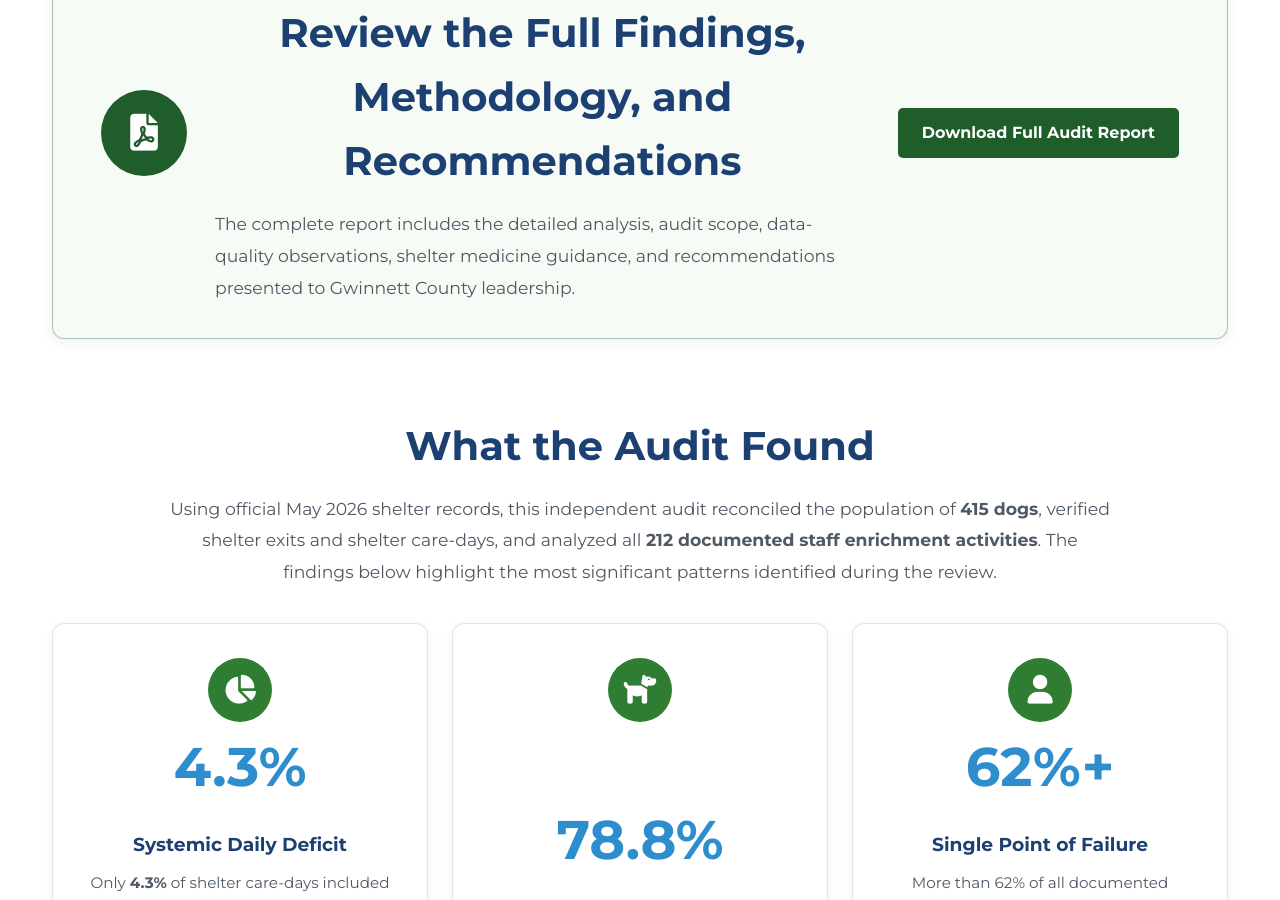
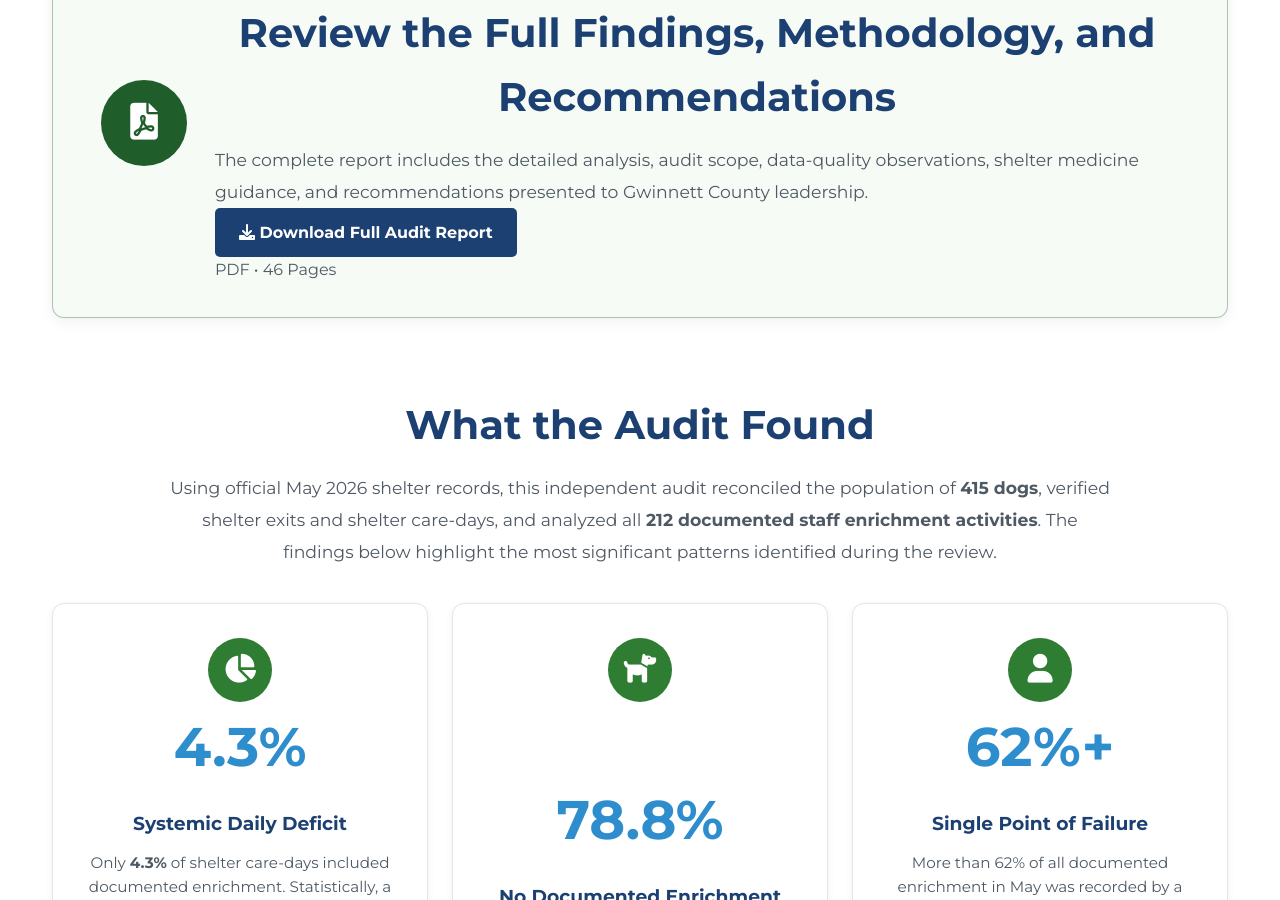
Before and after one commit to whitleybacon/gwinnett-animal-advocacy-alliance, a Jekyll site: the page built from issues/enrichment/index.html, in a window 1280 px wide and 900 px high, scrolled down 856 px. Built offline with Jekyll 4.4.1, drawn with Linux system fonts in a browser that asks for light colours.

Commit message:
Update index.html

```diff
--- a/issues/enrichment/index.html
+++ b/issues/enrichment/index.html
@@ -315,31 +315,48 @@ title: Canine Enrichment
 ======================================================= -->
 
 <section class="home-section">
-    <div class="alert-banner">
+
+    <div class="alert-banner audit-banner">
+
         <div class="alert-banner-icon">
             <i class="fas fa-file-pdf"></i>
         </div>
 
         <div class="alert-banner-content">
-        <span class="alert-banner-label">Complete May 2026 Audit</span>
 
-        <h2>Review the Full Findings, Methodology, and Recommendations</h2>
+            <span class="alert-banner-label">
+                Complete May 2026 Audit
+            </span>
+
+            <h2>
+                Review the Full Findings, Methodology,
+                and Recommendations
+            </h2>
 
             <p>
-            The complete report includes the detailed analysis, audit scope,
-            data-quality observations, shelter medicine guidance, and
-            recommendations presented to Gwinnett County leadership.
+                The complete report includes the detailed analysis,
+                audit scope, data-quality observations, shelter medicine
+                guidance, and recommendations presented to Gwinnett County
+                leadership.
             </p>
-    </div>
 
             <a
                 href="/assets/reports/Gwinnett%20Canine%20Enrichment%20Audit%20for%20May%202026.pdf"
-        class="btn alert-banner-button"
+                class="btn audit-download-btn"
                 target="_blank"
-        rel="noopener noreferrer"
-    >
+                rel="noopener noreferrer">
+
+                <i class="fas fa-download"></i>
                 Download Full Audit Report
+
             </a>
+
+            <div class="audit-file-info">
+                PDF • 46 Pages
+            </div>
+
+        </div>
+
     </div>
 
 </section>
```
Lines whose indentation alone changed are shown as unchanged.
